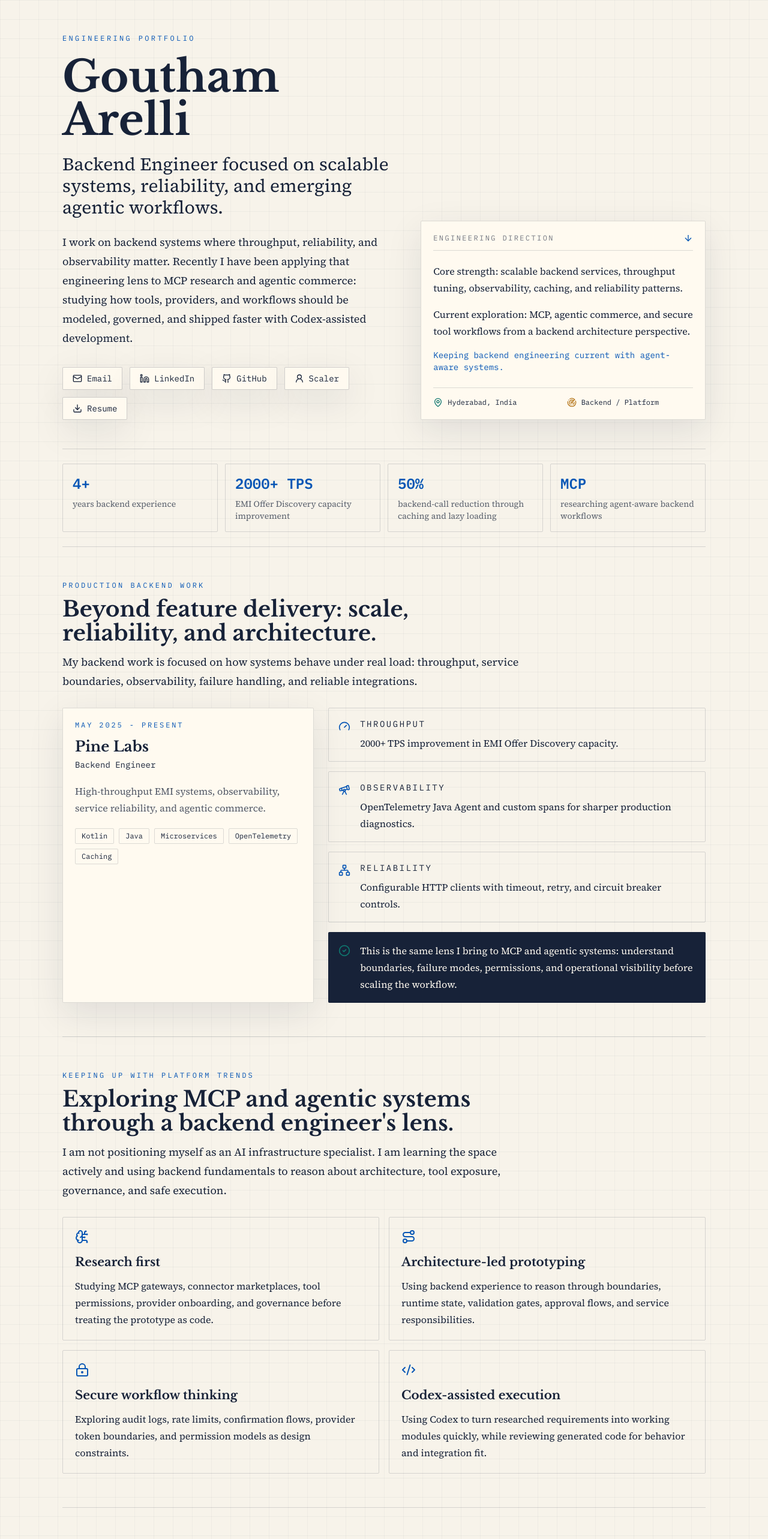
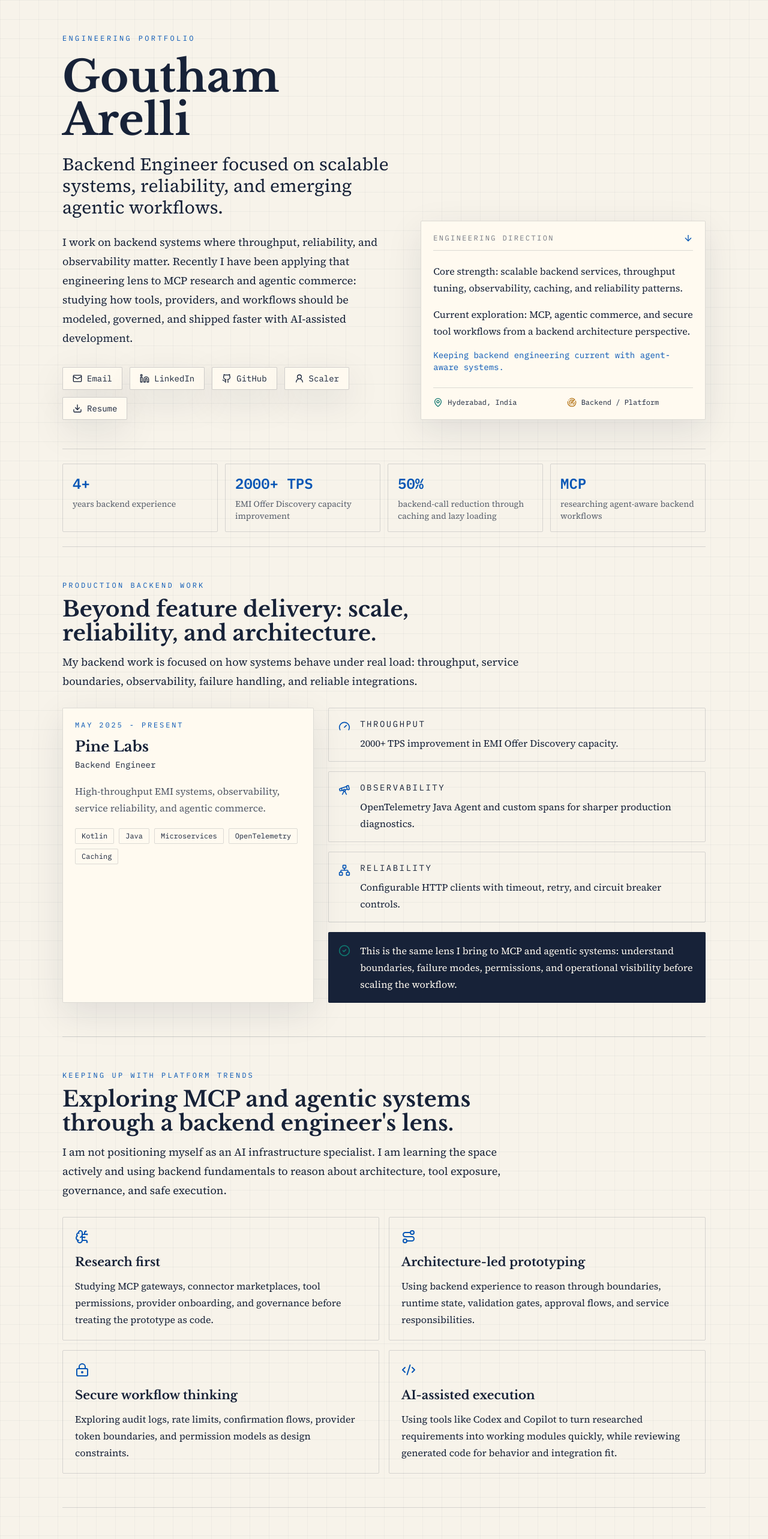
Before and after one commit to ArelliGoutham/goutham-arelli-portfolio, a Next.js app: page / in a window 1280 px wide. Shown: the top 2566 px of the page at 60% size. Built offline with nearby package versions, Linux system fonts and the light colour scheme.

Commit message:
Generalize AI-assisted wording

```diff
--- a/components/McpDirection.tsx
+++ b/components/McpDirection.tsx
@@ -19,8 +19,8 @@ const steps = [
   },
   {
     icon: Code2,
-    title: "Codex-assisted execution",
-    text: "Using Codex to turn researched requirements into working modules quickly, while reviewing generated code for behavior and integration fit.",
+    title: "AI-assisted execution",
+    text: "Using tools like Codex and Copilot to turn researched requirements into working modules quickly, while reviewing generated code for behavior and integration fit.",
   },
 ];
 
--- a/content/profile.ts
+++ b/content/profile.ts
@@ -5,7 +5,7 @@ export const profile = {
   email: "arelligoutham@gmail.com",
   headline: "Backend Engineer focused on scalable systems, reliability, and emerging agentic workflows.",
   summary:
-    "I work on backend systems where throughput, reliability, and observability matter. Recently I have been applying that engineering lens to MCP research and agentic commerce: studying how tools, providers, and workflows should be modeled, governed, and shipped faster with Codex-assisted development.",
+    "I work on backend systems where throughput, reliability, and observability matter. Recently I have been applying that engineering lens to MCP research and agentic commerce: studying how tools, providers, and workflows should be modeled, governed, and shipped faster with AI-assisted development.",
   links: [
     { label: "Email", href: "mailto:arelligoutham@gmail.com" },
     { label: "LinkedIn", href: "https://www.linkedin.com/in/goutham-arelli/" },
--- a/content/projects.ts
+++ b/content/projects.ts
@@ -8,7 +8,7 @@ export const mcpNexus = {
   approach:
     "Explore a managed connector layer with provider onboarding, tool discovery, validation jobs, permission gates, and admin review workflows.",
   ownership:
-    "Owned the product architecture, system flow, research direction, prompts, and integration behavior while using Codex to accelerate implementation.",
+    "Owned the product architecture, system flow, research direction, prompts, and integration behavior while using AI-assisted development to accelerate implementation.",
   flow: ["AI Client", "Managed Connector", "Tool Registry", "Provider MCP Server", "Governed Tool Result"],
   bullets: [
     "Built an AI-assisted TypeScript monorepo prototype for a Model Context Protocol gateway.",
--- a/content/stack.ts
+++ b/content/stack.ts
@@ -23,7 +23,7 @@ export const stackGroups = [
       "Agentic Commerce",
       "Tool Permissions",
       "Provider Onboarding",
-      "Codex-Assisted Prototyping",
+      "AI-Assisted Prototyping",
     ],
   },
   {
```
Also changed, not shown: public/llms-full.txt, public/llms.txt, 2 other files (tests, documents, lock files or other folders).
